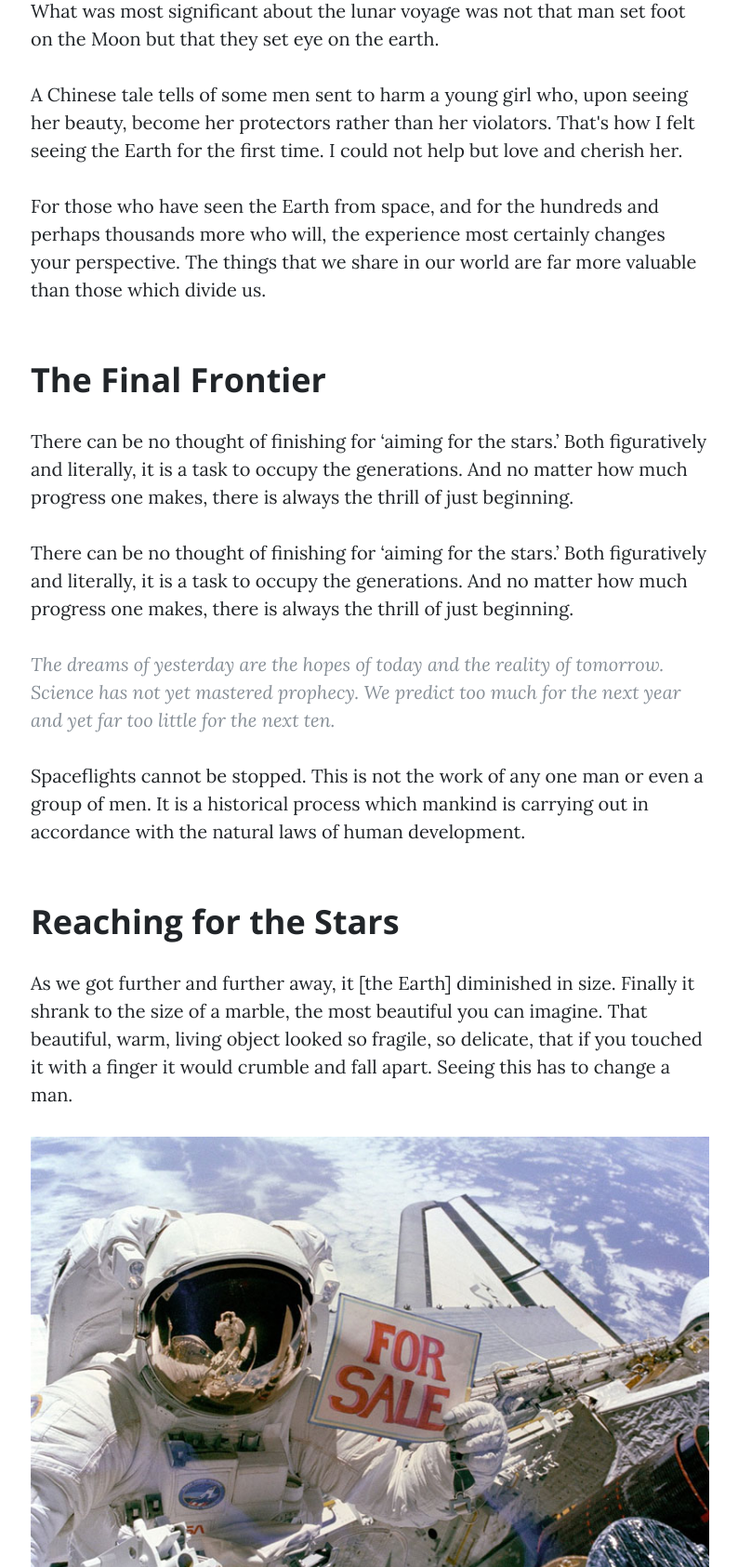
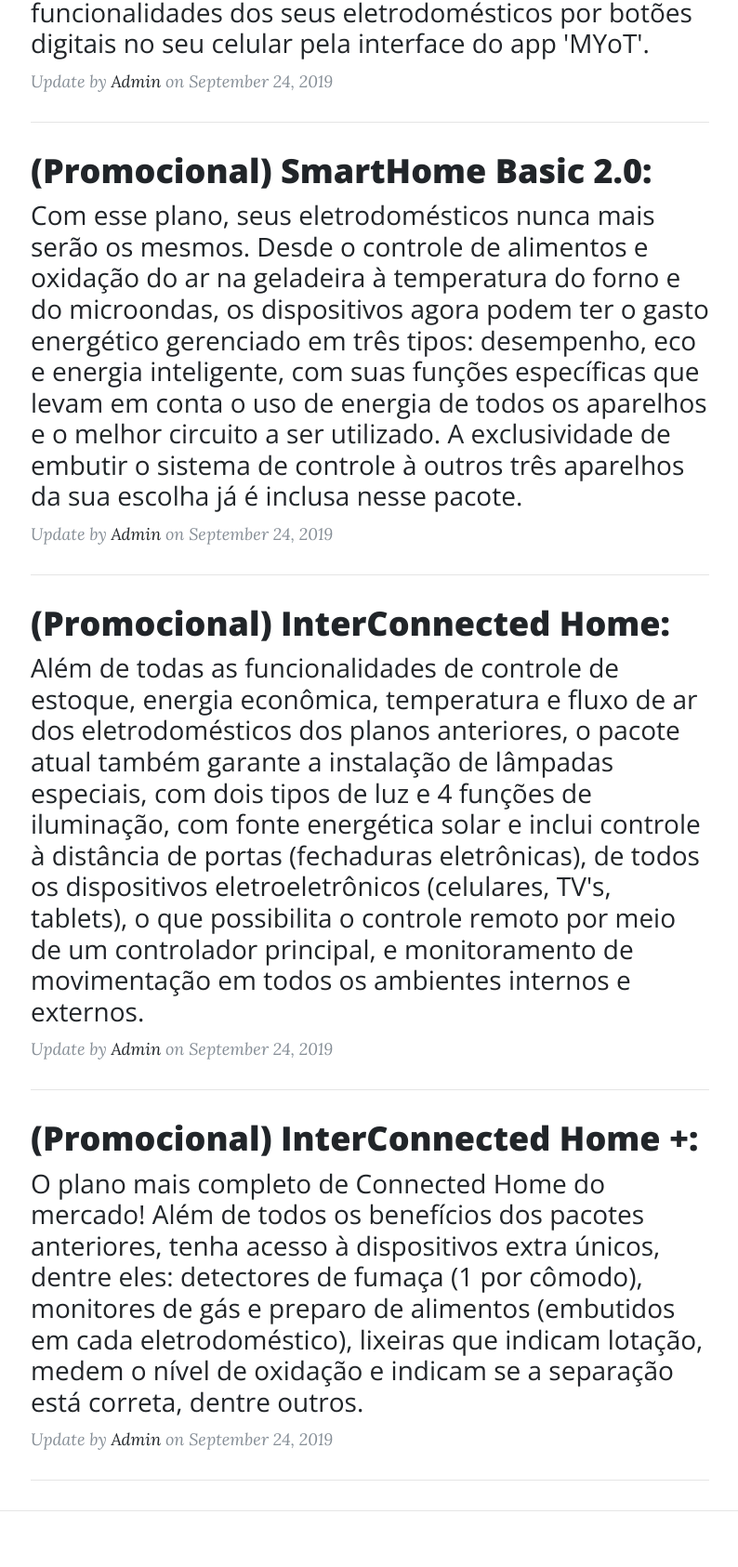
Before and after one commit to GCM-Projeto-Final/GCM-Projeto-Final.github.io, a website: page startbootstrap-clean-blog-gh-pages/startbootstrap-clean-blog-gh-pages/post.html in a window 1280 px wide. Shown: the part 1040-2726 px from the top of the page at 93% size, without its empty margins (242-1036 px from the left). Drawn offline with nearby package versions, Linux system fonts and the light colour scheme; files whose address does not match are found by name.

Commit message:
Alterando página dos planos

```diff
--- a/startbootstrap-clean-blog-gh-pages/startbootstrap-clean-blog-gh-pages/post.html
+++ b/startbootstrap-clean-blog-gh-pages/startbootstrap-clean-blog-gh-pages/post.html
@@ -44,7 +44,7 @@
             <a class="nav-link" href="about.html">Sobre</a>
           </li>
           <li class="nav-item">
-            <a class="nav-link" href="post.html">Serviços</a>
+            <a class="nav-link" href="post.html">Planos</a>
           </li>
           <li class="nav-item">
             <a class="nav-link" href="contact.html">Entre em contato</a>
@@ -55,69 +55,82 @@
   </nav>
 
   <!-- Page Header -->
-  <header class="masthead" style="background-image: url('img/post-bg.jpg')">
+  <header class="masthead" style="background-image: url('img/casainteligente.png')">
     <div class="overlay"></div>
     <div class="container">
       <div class="row">
         <div class="col-lg-8 col-md-10 mx-auto">
           <div class="post-heading">
-            <h1>(Promocional) SmartHome Basic 1.0</h1>
-            <h2 class="subheading">Visualização detalhada</h2>
-            <span class="meta">Updated by
-              <a href="#">Admin</a>
-              on August 24, 2019</span>
+            <h1>Analise os nossos planos e escolha o melhor para você e sua família</h1>
           </div>
         </div>
       </div>
     </div>
   </header>
 
-  <!-- Post Content -->
-  <article>
-    <div class="container">
-      <div class="row">
-        <div class="col-lg-8 col-md-10 mx-auto">
-          <p>Never in all their history have men been able truly to conceive of the world as one: a single sphere, a globe, having the qualities of a globe, a round earth in which all the directions eventually meet, in which there is no center because every point, or none, is center — an equal earth which all men occupy as equals. The airman's earth, if free men make it, will be truly round: a globe in practice, not in theory.</p>
-
-          <p>Science cuts two ways, of course; its products can be used for both good and evil. But there's no turning back from science. The early warnings about technological dangers also come from science.</p>
-
-          <p>What was most significant about the lunar voyage was not that man set foot on the Moon but that they set eye on the earth.</p>
-
-          <p>A Chinese tale tells of some men sent to harm a young girl who, upon seeing her beauty, become her protectors rather than her violators. That's how I felt seeing the Earth for the first time. I could not help but love and cherish her.</p>
-
-          <p>For those who have seen the Earth from space, and for the hundreds and perhaps thousands more who will, the experience most certainly changes your perspective. The things that we share in our world are far more valuable than those which divide us.</p>
-
-          <h2 class="section-heading">The Final Frontier</h2>
-
-          <p>There can be no thought of finishing for ‘aiming for the stars.’ Both figuratively and literally, it is a task to occupy the generations. And no matter how much progress one makes, there is always the thrill of just beginning.</p>
-
-          <p>There can be no thought of finishing for ‘aiming for the stars.’ Both figuratively and literally, it is a task to occupy the generations. And no matter how much progress one makes, there is always the thrill of just beginning.</p>
-
-          <blockquote class="blockquote">The dreams of yesterday are the hopes of today and the reality of tomorrow. Science has not yet mastered prophecy. We predict too much for the next year and yet far too little for the next ten.</blockquote>
-
-          <p>Spaceflights cannot be stopped. This is not the work of any one man or even a group of men. It is a historical process which mankind is carrying out in accordance with the natural laws of human development.</p>
-
-          <h2 class="section-heading">Reaching for the Stars</h2>
-
-          <p>As we got further and further away, it [the Earth] diminished in size. Finally it shrank to the size of a marble, the most beautiful you can imagine. That beautiful, warm, living object looked so fragile, so delicate, that if you touched it with a finger it would crumble and fall apart. Seeing this has to change a man.</p>
-
-          <a href="#">
-            <img class="img-fluid" src="img/post-sample-image.jpg" alt="">
+  <div class="container">
+    <div class="row">
+      <div class="col-lg-8 col-md-10 mx-auto">
+        <h1> Visualização prévia de nossos planos: </h1>
+        <div class="post-preview">
+          <a href="plano1.html">
+            <h2 class="post-title">
+              (Promocional) SmartHome Basic 1.0:
+            </h2>
+            <h3 class="post-subtitle">
+              Transforme sua casa em um dispositivo inteligente que vai ajudar você e sua família a cumprir as atividades diárias com muito mais eficácia e velocidade, a economizar com dispezas básicas, como água e luz, e a otimizar o uso de recursos, como alimentos armazenados na geladeira, controlando todos as funcionalidades dos seus eletrodomésticos por botões digitais no seu celular pela interface do app 'MYoT'.
+            </h3>
           </a>
-          <span class="caption text-muted">To go places and do things that have never been done before – that’s what living is all about.</span>
-
-          <p>Space, the final frontier. These are the voyages of the Starship Enterprise. Its five-year mission: to explore strange new worlds, to seek out new life and new civilizations, to boldly go where no man has gone before.</p>
-
-          <p>As I stand out here in the wonders of the unknown at Hadley, I sort of realize there’s a fundamental truth to our nature, Man must explore, and this is exploration at its greatest.</p>
-
-          <p>Placeholder text by
-            <a href="http://spaceipsum.com/">Space Ipsum</a>. Photographs by
-            <a href="https://www.flickr.com/photos/nasacommons/">NASA on The Commons</a>.</p>
+          <p class="post-meta">Update by
+            <a href="#">Admin</a>
+            on September 24, 2019</p>
         </div>
+        <hr>
+        <div class="post-preview">
+          <a href="plano2.html">
+            <h2 class="post-title">
+              (Promocional) SmartHome Basic 2.0:
+            </h2>
+            <h3 class="post-subtitle">
+              Com esse plano, seus eletrodomésticos nunca mais serão os mesmos. Desde o controle de alimentos e oxidação do ar na geladeira à temperatura do forno e do microondas, os dispositivos agora podem ter o gasto energético gerenciado em três tipos: desempenho, eco e energia inteligente, com suas funções específicas que levam em conta o uso de energia de todos os aparelhos e o melhor circuito a ser utilizado. A exclusividade de embutir o sistema de controle à outros três aparelhos da sua escolha já é inclusa nesse pacote.
+            </h3>
+          </a>
+          <p class="post-meta">Update by
+            <a href="#">Admin</a>
+            on September 24, 2019</p>
+        </div>
+        <hr>
+        <div class="post-preview">
+          <a href="plano3.html">
+            <h2 class="post-title">
+              (Promocional) InterConnected Home:
+            </h2>
+            <h3 class="post-subtitle">
+              Além de todas as funcionalidades de controle de estoque, energia econômica, temperatura e fluxo de ar dos eletrodomésticos dos planos anteriores, o pacote atual também garante a instalação de lâmpadas especiais, com dois tipos de luz e 4 funções de iluminação, com fonte energética solar e inclui controle à distância de portas (fechaduras eletrônicas), de todos os dispositivos eletroeletrônicos (celulares, TV's, tablets), o que possibilita o controle remoto por meio de um controlador principal, e monitoramento de movimentação em todos os ambientes internos e externos.
+            </h3>
+          </a>
+          <p class="post-meta">Update by
+            <a href="#">Admin</a>
+            on September 24, 2019</p>
+        </div>
+        <hr>
+        <div class="post-preview">
+          <a href="plano4.html">
+            <h2 class="post-title">
+              (Promocional) InterConnected Home +:
+            </h2>
+            <h3 class="post-subtitle">
+              O plano mais completo de Connected Home do mercado! Além de todos os benefícios dos pacotes anteriores, tenha acesso à dispositivos extra únicos, dentre eles: detectores de fumaça (1 por cômodo), monitores de gás e preparo de alimentos (embutidos em cada eletrodoméstico), lixeiras que indicam lotação, medem o nível de oxidação e indicam se a separação está correta, dentre outros.
+            </h3>
+          </a>
+          <p class="post-meta">Update by
+            <a href="#">Admin</a>
+            on September 24, 2019</p>
+        </div>
+        <hr>
       </div>
     </div>
-  </article>
-
+  </div>
   <hr>
 
   <!-- Footer -->
```
Also changed, not shown: startbootstrap-clean-blog-gh-pages/startbootstrap-clean-blog-gh-pages/about.html (+1 -1 lines), startbootstrap-clean-blog-gh-pages/startbootstrap-clean-blog-gh-pages/contact.html (+1 -1 lines), startbootstrap-clean-blog-gh-pages/startbootstrap-clean-blog-gh-pages/index.html (+1 -1 lines), startbootstrap-clean-blog-gh-pages/startbootstrap-clean-blog-gh-pages/img/casainteligente.png (added).
